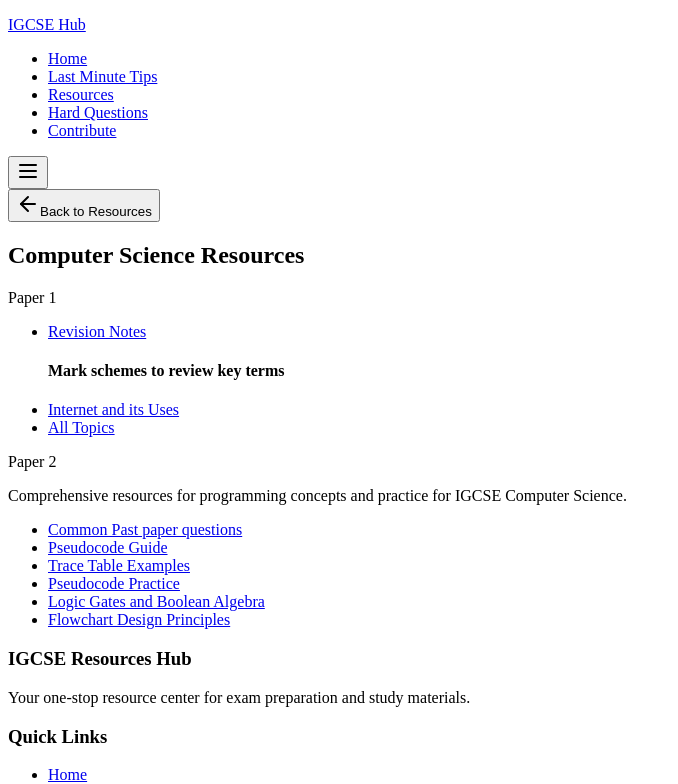
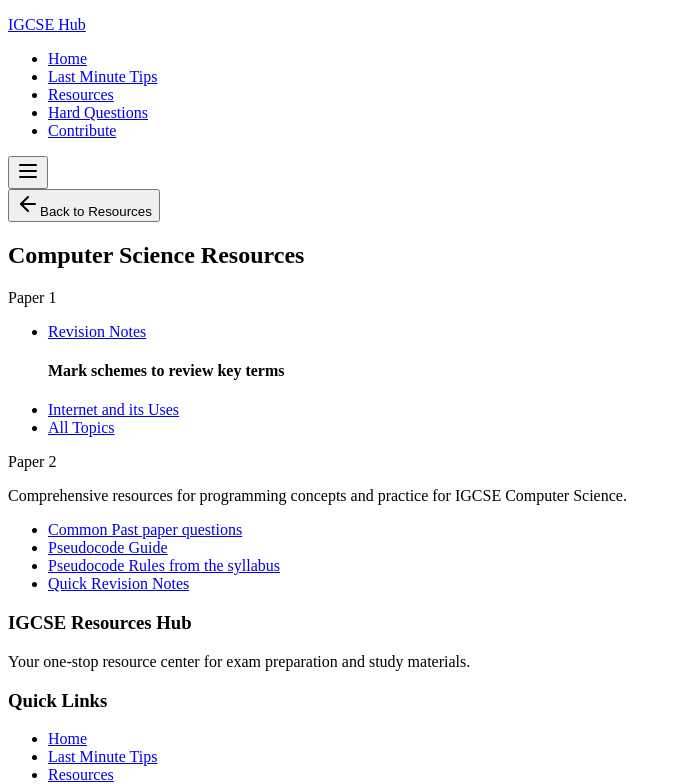
Before and after one commit to igcsehub101/IGCSE-Hub, a React (Vite) app in the folder client/: page /subjects/computer-science in a window 1280 px wide. Shown: the top 784 px of the page, without its empty margins (0-678 px from the left). Built offline with nearby package versions, Linux system fonts and the light colour scheme.

Commit message:
Checkpoint before assistant change: Update available learning resources and remove unnecessary subject filters
Updates ComputerScience.tsx with new links and Mathematics.tsx by removing dropdowns.

Replit-Commit-Author: Assistant

```diff
--- a/client/src/pages/subjects/ComputerScience.tsx
+++ b/client/src/pages/subjects/ComputerScience.tsx
@@ -47,12 +47,10 @@ const ComputerScience = () => {
           <CardContent className="space-y-4">
             <p>Comprehensive resources for programming concepts and practice for IGCSE Computer Science.</p>
             <ul className="list-disc pl-5 space-y-2">
-              <li><a href="https://drive.google.com/drive/u/4/folders/1aU3YMtOmvcuDBcetG5wSMSmVjMH2gRjO" className="text-yellow-600 hover:underline">Common Past paper questions</a></li>
+              <li><a href="https://drive.google.com/file/d/1yhfZwQA1m6FsSXWS-kQMJtAxlfA-MEW2/view?usp=drive_link" className="text-yellow-600 hover:underline">Common Past paper questions</a></li>
               <li><a href="https://drive.google.com/file/d/1FP-_boMAtLBRxffwhxDVazzE1ccx2HtT/view?usp=drive_link" className="text-yellow-600 hover:underline">Pseudocode Guide</a></li>
-              <li><a href="#" className="text-yellow-600 hover:underline">Trace Table Examples</a></li>
-              <li><a href="#" className="text-yellow-600 hover:underline">Pseudocode Practice</a></li>
-              <li><a href="#" className="text-yellow-600 hover:underline">Logic Gates and Boolean Algebra</a></li>
-              <li><a href="#" className="text-yellow-600 hover:underline">Flowchart Design Principles</a></li>
+              <li><a href="https://drive.google.com/file/d/1YUOrUmFQ1Vx2JFuw4XkdmujBJFun2w9_/view?usp=drive_link" className="text-yellow-600 hover:underline">Pseudocode Rules from the syllabus</a></li>
+              <li><a href="https://drive.google.com/file/d/1p8_zQbPFMQSyAqwD7nSJhYsyaAnbAqEr/view?usp=sharing" className="text-yellow-600 hover:underline">Quick Revision Notes</a></li>
             </ul>
           </CardContent>
         </Card>
--- a/client/src/pages/subjects/Mathematics.tsx
+++ b/client/src/pages/subjects/Mathematics.tsx
@@ -28,7 +28,7 @@ const Mathematics = () => {
           <CardContent className="space-y-4">
             <p>Essential formulas and equations for IGCSE Additional/Extended Mathematics.</p>
             <ul className="list-disc pl-5 space-y-2">
-              <li><a href="#" className="text-pink-600 hover:underline">Algebraic Formulas</a></li>
+              <li><a href="" className="text-pink-600 hover:underline">Algebraic Formulas</a></li>
               <li><a href="#" className="text-pink-600 hover:underline">Trigonometric Identities</a></li>
               <li><a href="#" className="text-pink-600 hover:underline">Coordinate Geometry Equations</a></li>
               <li><a href="#" className="text-pink-600 hover:underline">Calculus Formulas</a></li>
```
